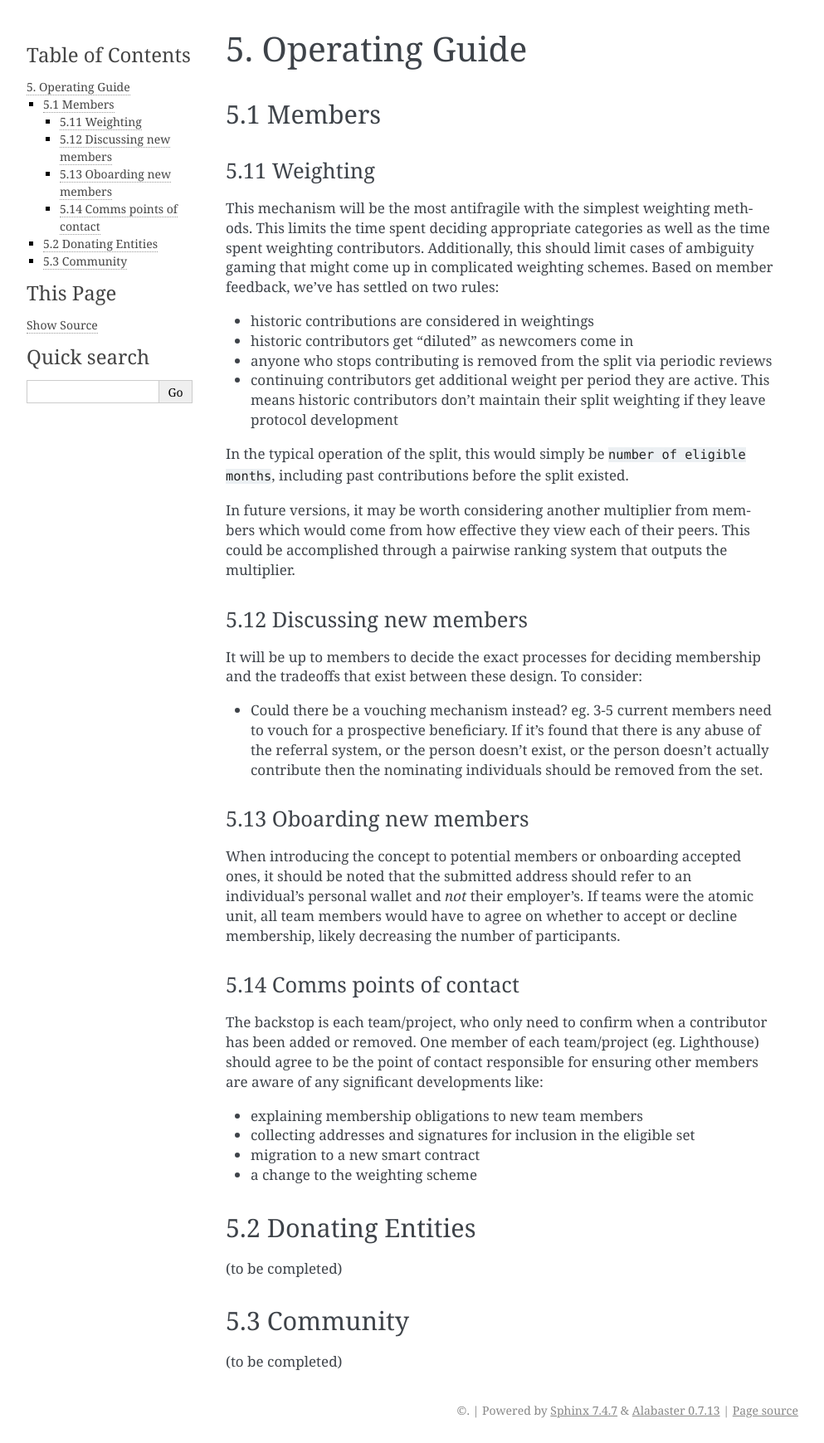
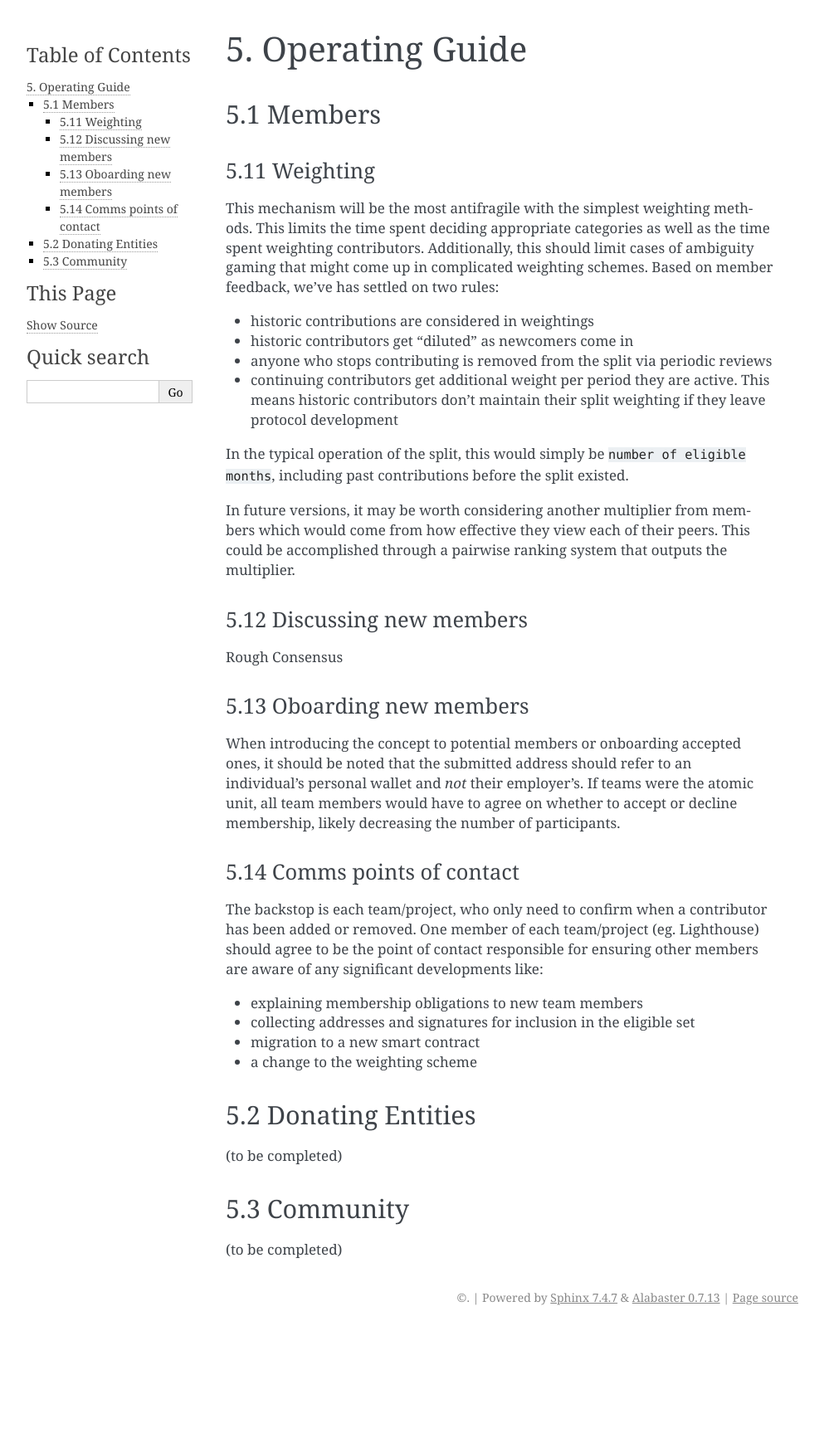
Before and after one commit to protocolguild/documentation, a Sphinx documentation site: the page built from docs/5-operating-guide.md, in a window 1280 px wide. Shown: the whole page at 83% size, without its empty margins (148-1141 px from the left). Built offline with Sphinx 7.4.7, drawn with Linux system fonts in a browser that asks for light colours; after the commit the page ends 1603 px from its top, so only the background shows below that.

Commit message:
Update 5-operating-guide.md

```diff
--- a/docs/5-operating-guide.md
+++ b/docs/5-operating-guide.md
@@ -17,9 +17,7 @@ In future versions, it may be worth considering another multiplier from members
 
 #### 5.12 Discussing new members
 
-It will be up to members to decide the exact processes for deciding membership and the tradeoffs that exist between these design. To consider:
-
-- Could there be a vouching mechanism instead? eg. 3-5 current members need to vouch for a prospective beneficiary. If it's found that there is any abuse of the referral system, or the person doesn't exist, or the person doesn't actually contribute then the nominating individuals should be removed from the set.
+Rough Consensus
 
 #### 5.13 Oboarding new members
 
```
